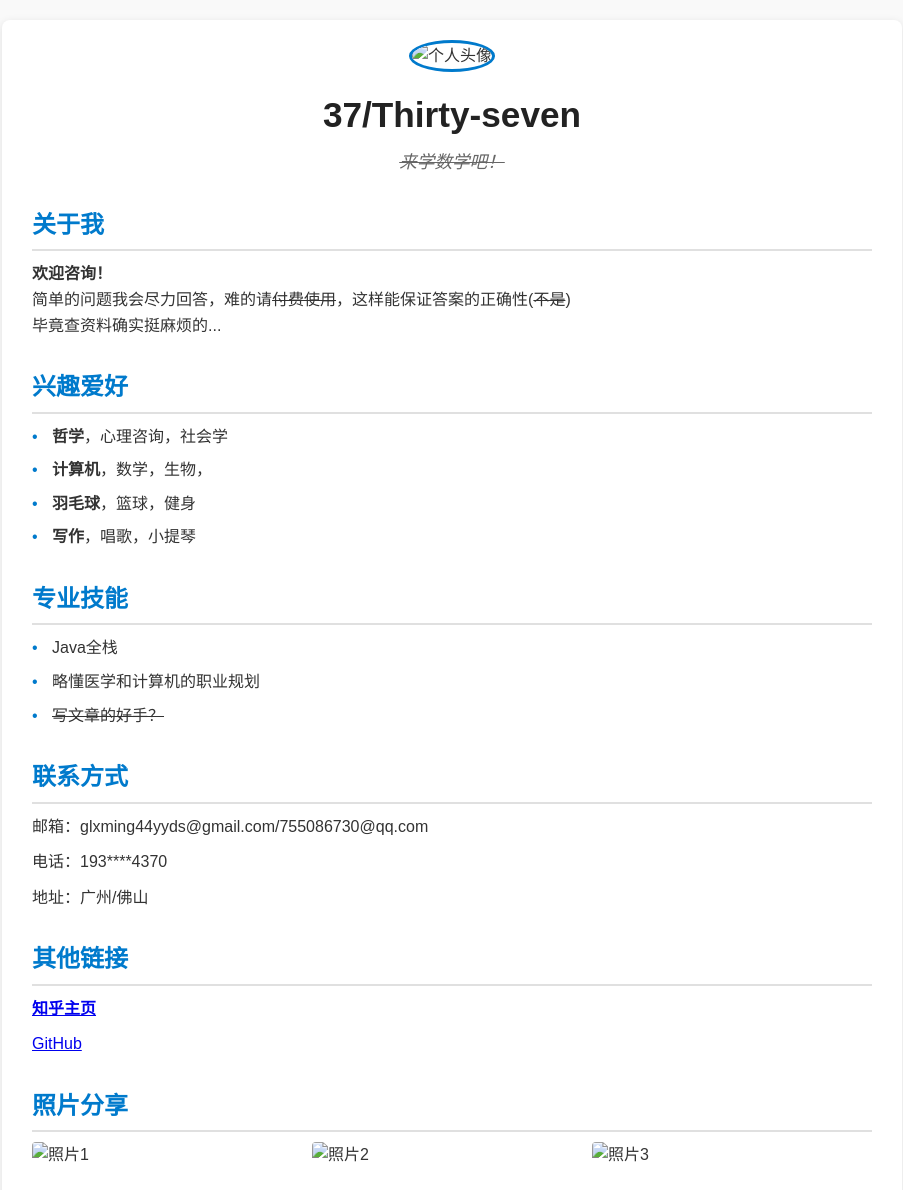
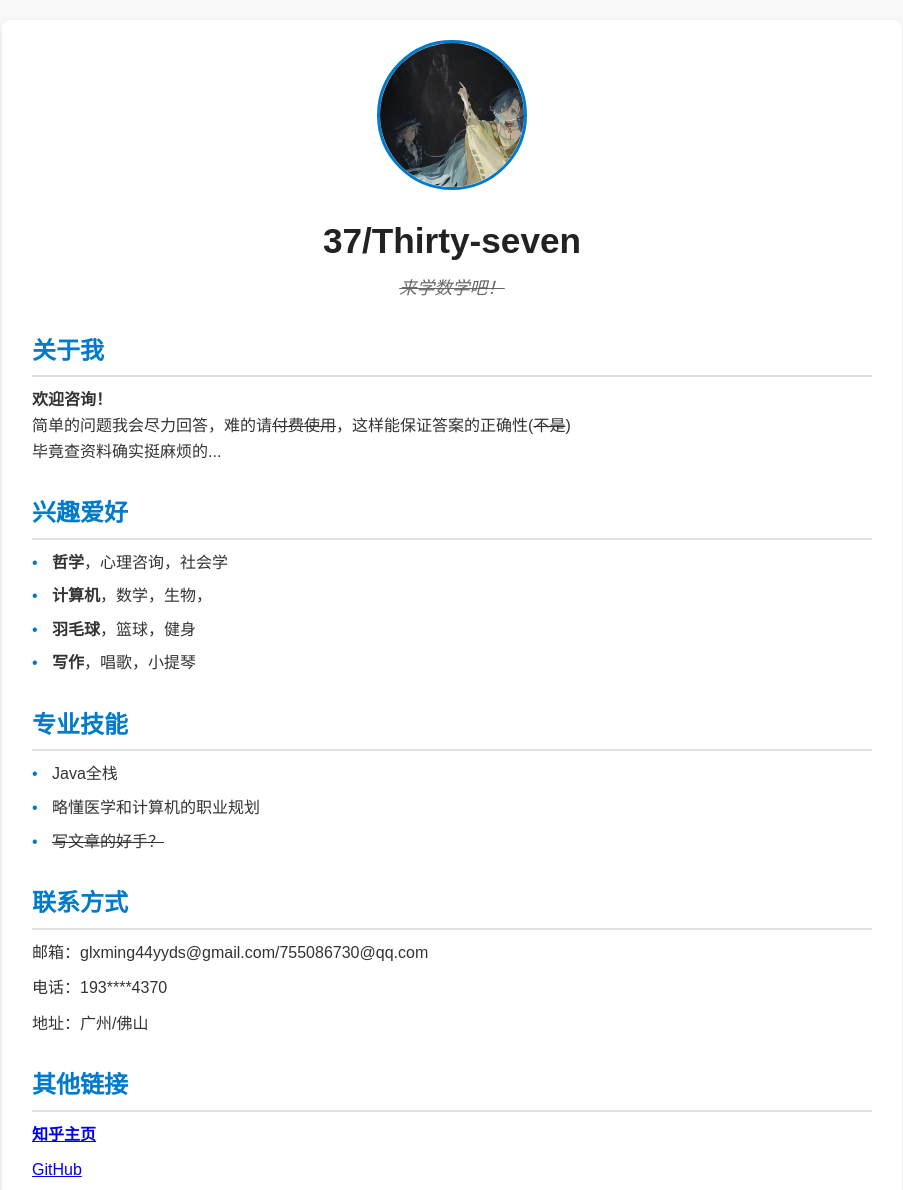
Before and after one commit to JingXingxiu/My-websites, a plain HTML site: page index.html in a window 1280 px wide. Shown: the top 1190 px of the page, without its empty margins (188-1091 px from the left). Drawn offline with Linux system fonts and the light colour scheme; the site is published under a folder, as on GitHub Pages, so addresses that start at the root find nothing.

Commit message:
Update index.html

```diff
--- a/index.html
+++ b/index.html
@@ -105,7 +105,7 @@
   <div class="container">
     <!-- 个人信息 -->
     <header>
-      <img src="/37.JPG" alt="个人头像">
+      <img src="37.JPG" alt="个人头像">
       <!-- 姓名 -->
       <h1>37/Thirty-seven</h1>
       <!-- 简短描述/座右铭 -->
@@ -165,9 +165,9 @@
     <section id="gallery">
       <h2>照片分享</h2>
       <div class="gallery">
-        <img src="/做哲学.jpg" alt="照片1">
-        <img src="/哲学史.png" alt="照片2">
-        <img src="/张.jpg" alt="照片3">
+        <img src="做哲学.jpg" alt="照片1">
+        <img src="哲学史.png" alt="照片2">
+        <img src="张.jpg" alt="照片3">
       </div>
     </section>
 
```
